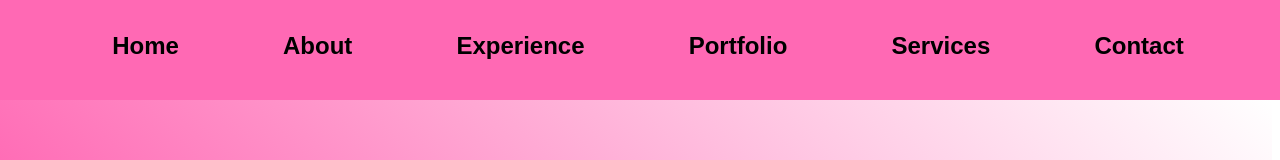
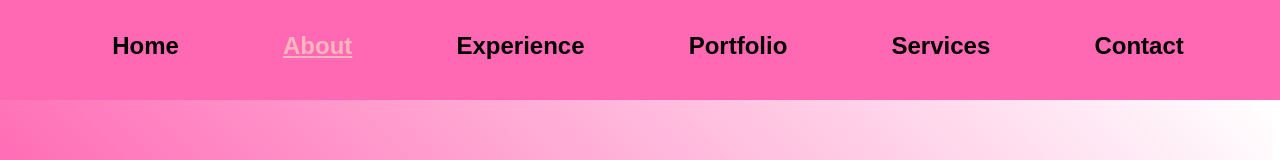
Before and after one commit to caitlinramsey/react-portfolio, a React (Vite) app: page / in a window 1280 px wide. Shown: the top 160 px of the page. Built offline with nearby package versions, Linux system fonts and the light colour scheme; a web font is replaced by a local one.

Commit message:
fixed issue with about nav link not highlighting

```diff
--- a/src/components/home/Resume.jsx
+++ b/src/components/home/Resume.jsx
@@ -6,7 +6,7 @@ const Resume = () => {
     return (
         <div className='resume'>
             <a href={ResumeFile} download className='btn_resume'>Resume</a>
-            <a href='#contact' className='btn_contact'>Contact</a>
+            <a href='./Contact' className='btn_contact'>Contact</a>
         </div>
     )
 }
--- a/src/components/nav/Navigation.jsx
+++ b/src/components/nav/Navigation.jsx
@@ -4,7 +4,7 @@ import { Link, useLocation } from "react-router-dom";
 function Navigation() {
   const current = useLocation();
 
-  const currentPage = current.pathname.slice(1);
+  const currentPage = current.pathname === '/' ? 'About' : current.pathname.slice(1);
   console.log(currentPage);
 
   console.log(currentPage === "Home");
```
